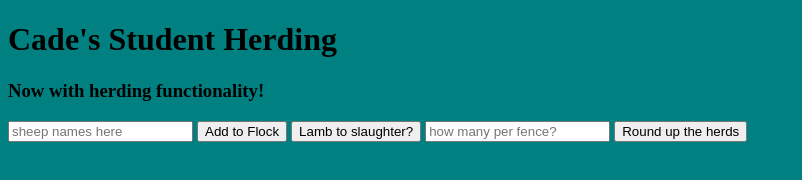
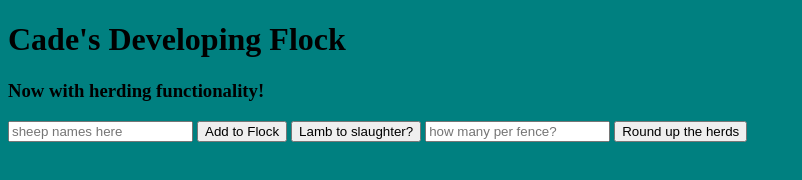
Before and after one commit to andrewcbass/student-picker, a plain HTML site: page index.html in a window 1280 px wide. Shown: the whole page, without its empty margins (0-802 px from the left). Drawn offline with Linux system fonts and the light colour scheme.

Commit message:
update page h1

```diff
--- a/index.html
+++ b/index.html
@@ -6,7 +6,7 @@
 	<link rel="stylesheet" href="style.css">
 </head>
 <body>
-<h1>Cade's Student Herding</h1>
+<h1>Cade's Developing Flock</h1>
 <h3>Now with herding functionality!</h3>
 
 <div>
```
